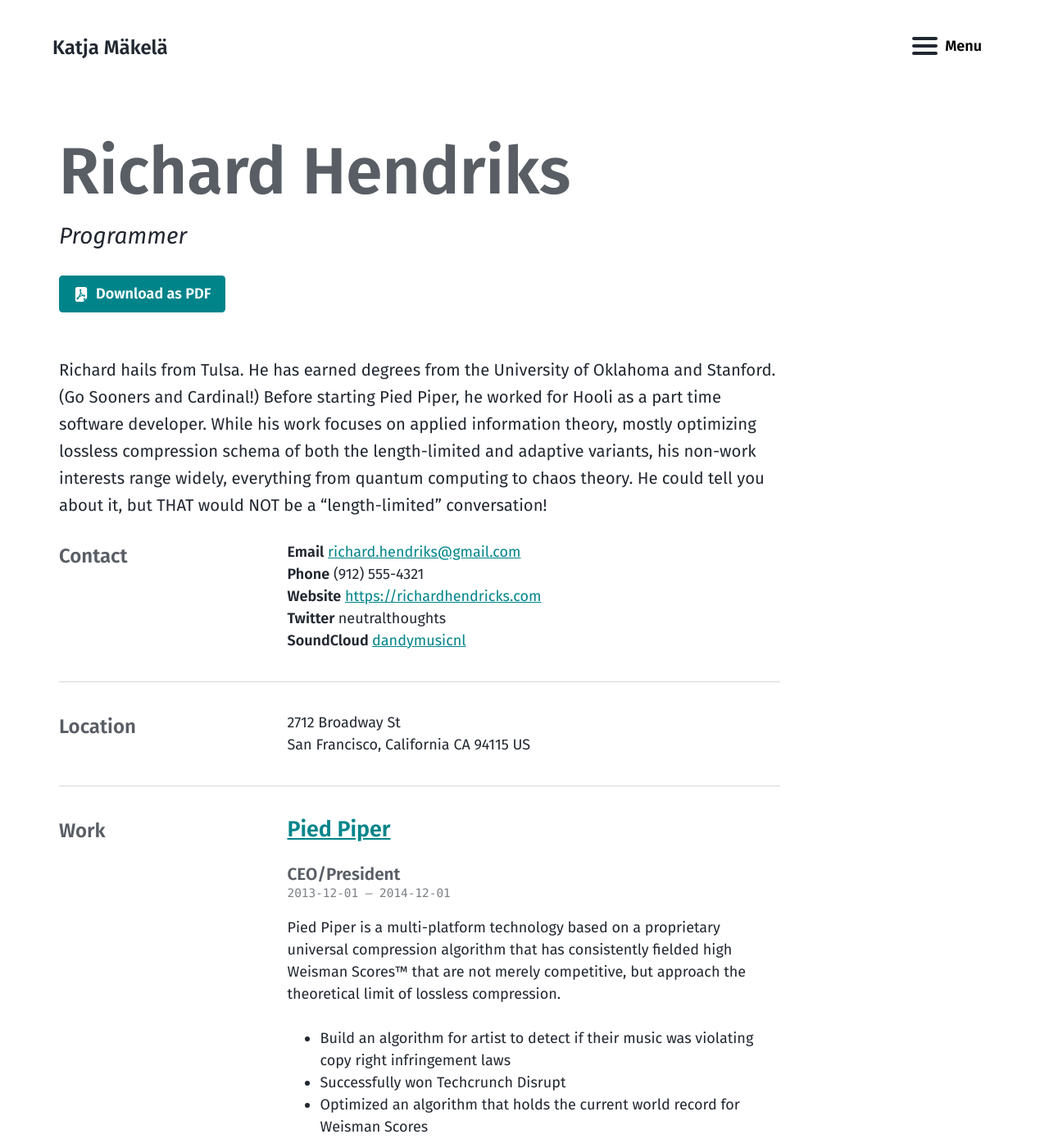
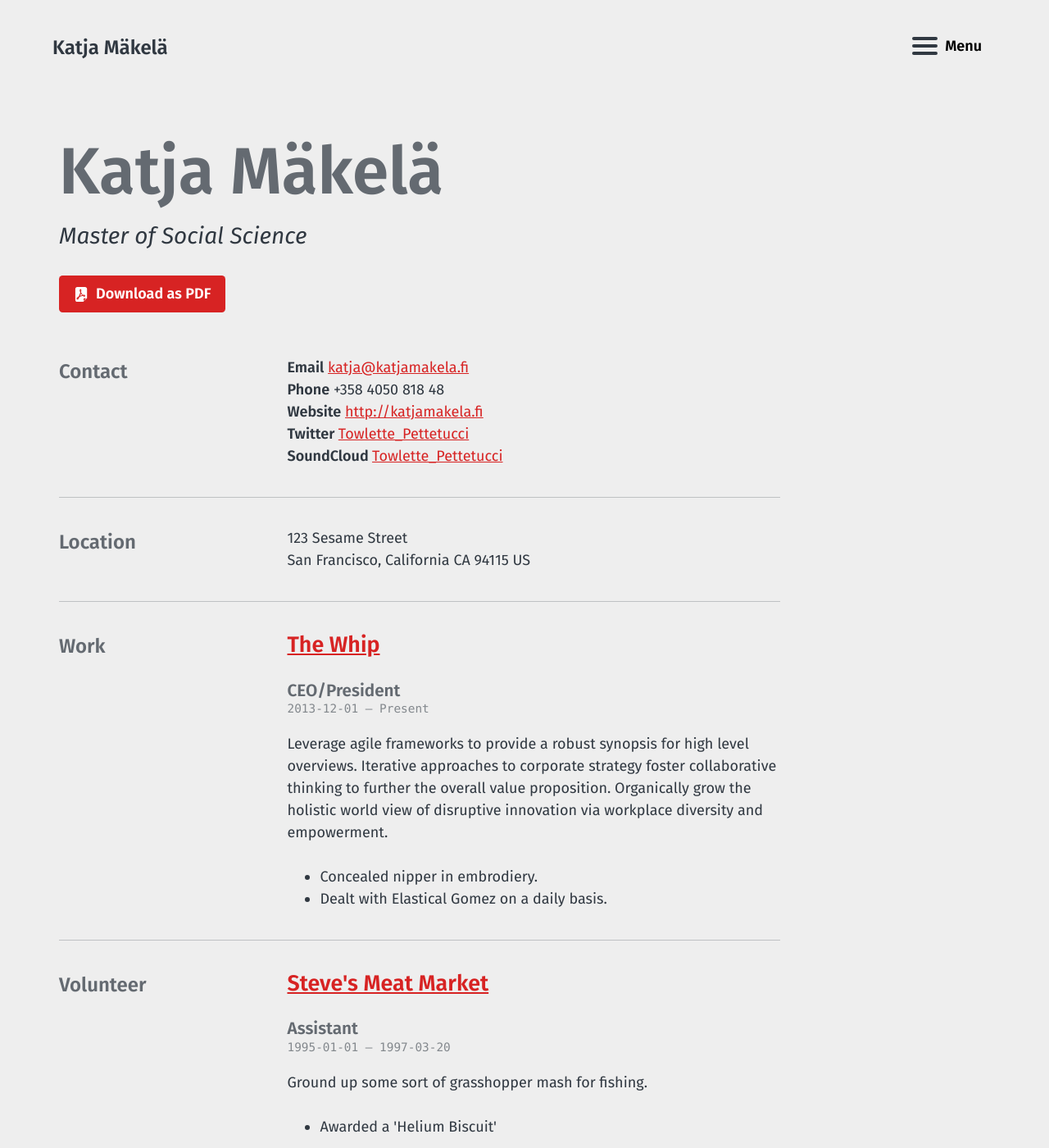
Before and after one commit to httpsterio/katjamakela.fi, a Jekyll site: the page built from cv.md, in a window 1280 px wide and 1400 px high. Shown: the whole window at 82% size. Built offline with Jekyll 4.4.1, drawn with Linux system fonts in a browser that asks for light colours; some of the changed text lies outside the part shown.

```diff
--- a/_config.yml
+++ b/_config.yml
@@ -35,8 +35,8 @@ gems:
   - jekyll-seo-tag
   - jekyll-sitemap
   - jekyll-paginate
-feed:
-  path: atom.xml
+#feed:
+ # path: atom.xml
 
 # Pagination - https://jekyllrb.com/docs/pagination/
 paginate: 10
@@ -65,6 +65,7 @@ exclude:
   - vendor/ruby/
   - /docs # ignore Basically Basic sample site
   - /example # ignore Basically Basic dev site
+  - /cv/
 
 # Front Matter Defaults
 defaults:
--- a/_data/cv.json
+++ b/_data/cv.json
@@ -1,14 +1,14 @@
 {
   "basics": {
-    "name": "Richard Hendriks",
-    "label": "Programmer",
+    "name": "Katja Mäkelä",
+    "label": "Master of Social Science",
     "picture": "",
-    "email": "richard.hendriks@gmail.com",
-    "phone": "(912) 555-4321",
-    "website": "https://richardhendricks.com",
-    "summary": "Richard hails from Tulsa. He has earned degrees from the University of Oklahoma and Stanford. (Go Sooners and Cardinal!) Before starting Pied Piper, he worked for Hooli as a part time software developer. While his work focuses on applied information theory, mostly optimizing lossless compression schema of both the length-limited and adaptive variants, his non-work interests range widely, everything from quantum computing to chaos theory. He could tell you about it, but THAT would NOT be a “length-limited” conversation!",
+    "email": "katja@katjamakela.fi",
+    "phone": "+358 4050 818 48",
+    "website": "http://katjamakela.fi",
+    "summary": "",
     "location": {
-      "address": "2712 Broadway St",
+      "address": "123 Sesame Street",
       "postalCode": "CA 94115",
       "city": "San Francisco",
       "countryCode": "US",
@@ -17,104 +17,102 @@
     "profiles": [
       {
         "network": "Twitter",
-        "username": "neutralthoughts",
-        "url": ""
+        "username": "Towlette_Pettetucci",
+        "url": "https://twitter.com/Towlette_Pettetucci"
       },
       {
         "network": "SoundCloud",
-        "username": "dandymusicnl",
-        "url": "https://soundcloud.com/dandymusicnl"
+        "username": "Towlette_Pettetucci",
+        "url": "https://soundcloud.com/Towlette_Pettetucci"
       }
     ]
   },
   "work": [
     {
-      "company": "Pied Piper",
+      "company": "The Whip",
       "position": "CEO/President",
-      "website": "https://piedpiper.com",
+      "website": "https://thewh.ip",
       "startDate": "2013-12-01",
-      "endDate": "2014-12-01",
-      "summary": "Pied Piper is a multi-platform technology based on a proprietary universal compression algorithm that has consistently fielded high Weisman Scores™ that are not merely competitive, but approach the theoretical limit of lossless compression.",
+      "endDate": "",
+      "summary": "Leverage agile frameworks to provide a robust synopsis for high level overviews. Iterative approaches to corporate strategy foster collaborative thinking to further the overall value proposition. Organically grow the holistic world view of disruptive innovation via workplace diversity and empowerment.",
       "highlights": [
-        "Build an algorithm for artist to detect if their music was violating copy right infringement laws",
-        "Successfully won Techcrunch Disrupt",
-        "Optimized an algorithm that holds the current world record for Weisman Scores"
+        "Concealed nipper in embrodiery.",
+        "Dealt with Elastical Gomez on a daily basis."
       ]
     }
   ],
   "volunteer": [
     {
-      "organization": "CoderDojo",
-      "position": "Teacher",
-      "website": "https://coderdojo.com/",
-      "startDate": "2012-01-01",
-      "endDate": "2013-01-01",
-      "summary": "Global movement of free coding clubs for young people.",
+      "organization": "Steve's Meat Market",
+      "position": "Assistant",
+      "website": "",
+      "startDate": "1995-01-01",
+      "endDate": "1997-03-20",
+      "summary": "Ground up some sort of grasshopper mash for fishing.",
       "highlights": [
-        "Awarded 'Teacher of the Month'"
+        "Awarded a 'Helium Biscuit'"
       ]
     }
   ],
   "education": [
     {
-      "institution": "University of Oklahoma",
-      "area": "Information Technology",
+      "institution": "University of Ointment",
+      "area": "Digital Skillets",
       "studyType": "Bachelor",
       "startDate": "2011-06-01",
       "endDate": "2014-01-01",
       "gpa": "4.0",
       "courses": [
-        "DB1101 - Basic SQL",
-        "CS2011 - Java Introduction"
+        "DB1101 - Perpendicular Crosstalk",
+        "CS2011 - Introduction to Moisturization"
       ]
     }
   ],
   "awards": [
     {
-      "title": "Digital Compression Pioneer Award",
-      "date": "2014-11-01",
-      "awarder": "Techcrunch",
-      "summary": "There is no spoon."
+      "title": "Warble Pioneer Award",
+      "date": "2001-11-01",
+      "awarder": "Levi Goulet",
+      "summary": "Have you seen my turtle?"
     }
   ],
   "publications": [
     {
-      "name": "Video compression for 3d media",
-      "publisher": "Hooli",
+      "name": "Radio Julius",
+      "publisher": "Tanyo Lubbock",
       "releaseDate": "2014-10-01",
-      "website": "https://en.wikipedia.org/wiki/Silicon_Valley_(TV_series)",
-      "summary": "Innovative middle-out compression algorithm that changes the way we store data."
+      "website": "https://en.rhy.es",
+      "summary": "Capitalize on low hanging fruit to identify a ballpark value added activity to beta test."
     }
   ],
   "skills": [
     {
-      "name": "Web Development",
+      "name": "Audio Juggling",
       "level": "Master",
       "keywords": [
-        "HTML",
-        "CSS",
-        "Javascript"
+        "Ointment",
+        "Voltor",
+        "Millipedes"
       ]
     },
     {
-      "name": "Compression",
-      "level": "Master",
+      "name": "Bruschotti",
+      "level": "Satisfactory",
       "keywords": [
-        "Mpeg",
-        "MP4",
-        "GIF"
+        "Snow camp",
+        "Owl"
       ]
     }
   ],
   "languages": [
     {
-      "language": "English",
+      "language": "Nonsense",
       "fluency": "Native speaker"
     }
   ],
   "interests": [
     {
-      "name": "Wildlife",
+      "name": "The Information Superhighway",
       "keywords": [
         "Ferrets",
         "Unicorns"
@@ -123,8 +121,8 @@
   ],
   "references": [
     {
-      "name": "Erlich Bachman",
-      "reference": "It is my pleasure to recommend Richard, his performance working as a consultant for Main St. Company proved that he will be a valuable addition to any company."
+      "name": " Nannette Nananacci",
+      "reference": "It is my pleasure to recommend Dugan Nash, his performance working as a consultant for Main St. Company proved that he will be a valuable addition to any company."
     }
   ]
 }
--- a/_data/theme.yml
+++ b/_data/theme.yml
@@ -1,5 +1,5 @@
 # Theme Skin
-skin: default # default, night, plum, sea, soft, steel
+skin: steel # default, night, plum, sea, soft, steel
 
 # Theme Text
 t:
@@ -12,7 +12,7 @@ t:
   newer: "Newer"
   older: "Older"
   email: "Email"
-  subscribe: "Subscribe"
+  #subscribe: "Subscribe"
   read_more: "Read More"
   posts: "Posts"
   page: "Page"
```
Also changed, not shown: cv.md (+1 -1 lines), gulpfile.js (added, +34 -0 lines), index.md (+20 -0 lines), package.json (added, +43 -0 lines).
